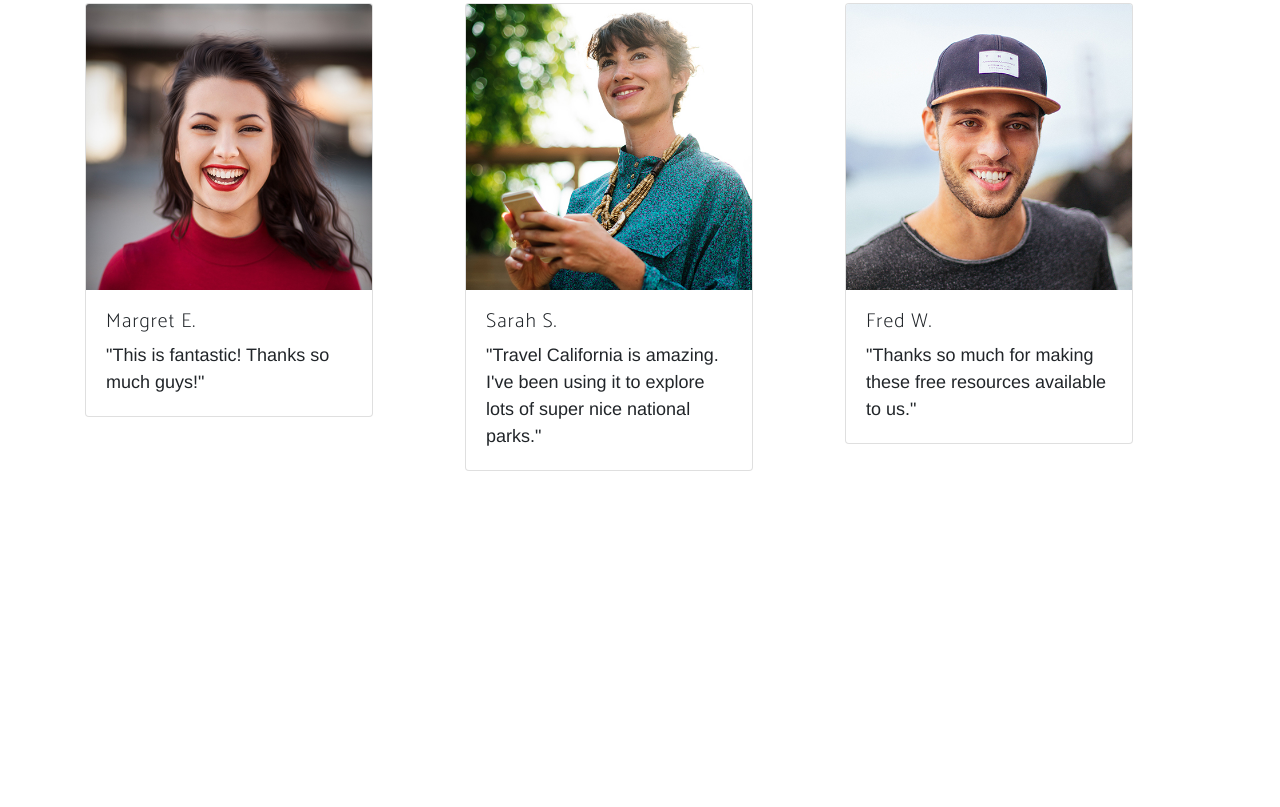
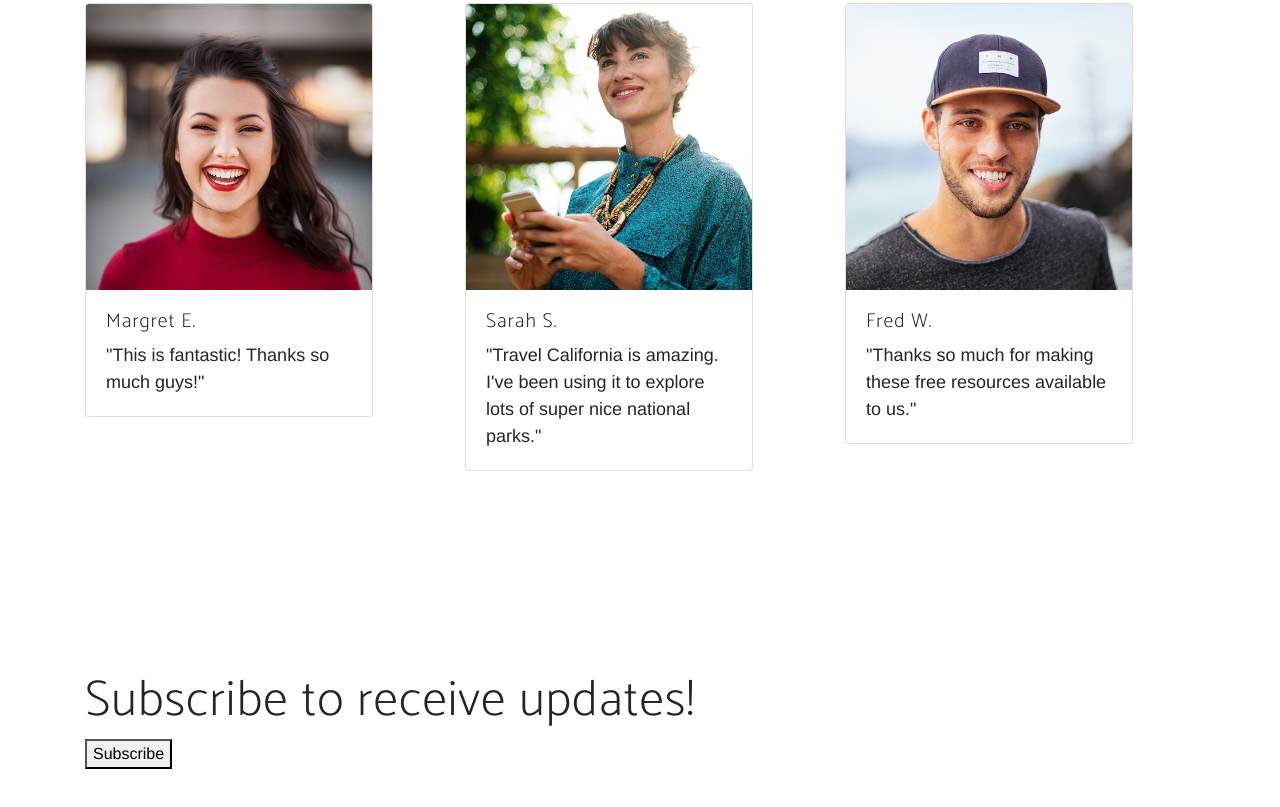
Before and after one commit to tashmayor/Travel-California-Website, a plain HTML site: page starter/index.html in a window 1280 px wide. Shown: the part 2939-3746 px from the top of the page. Drawn offline with nearby package versions, Linux system fonts and the light colour scheme; a web font is replaced by a local one.

Commit message:
adding the sign up section

```diff
--- a/starter/index.html
+++ b/starter/index.html
@@ -127,6 +127,17 @@
 
   <!-- Call to Action -->
   <section class="signup-section" id="signup">
+    <div class="container">
+      <div class="row">
+        <div class="col-lg-8">
+          <i></i>
+          <h2>Subscribe to receive updates!</h2>
+          <form input type="text" class="form-horizontal">
+            <button>Subscribe</button>
+          </form>
+        </div>
+      </div>
+    </div>
   </section>
 
   <!-- Contact-->
```
